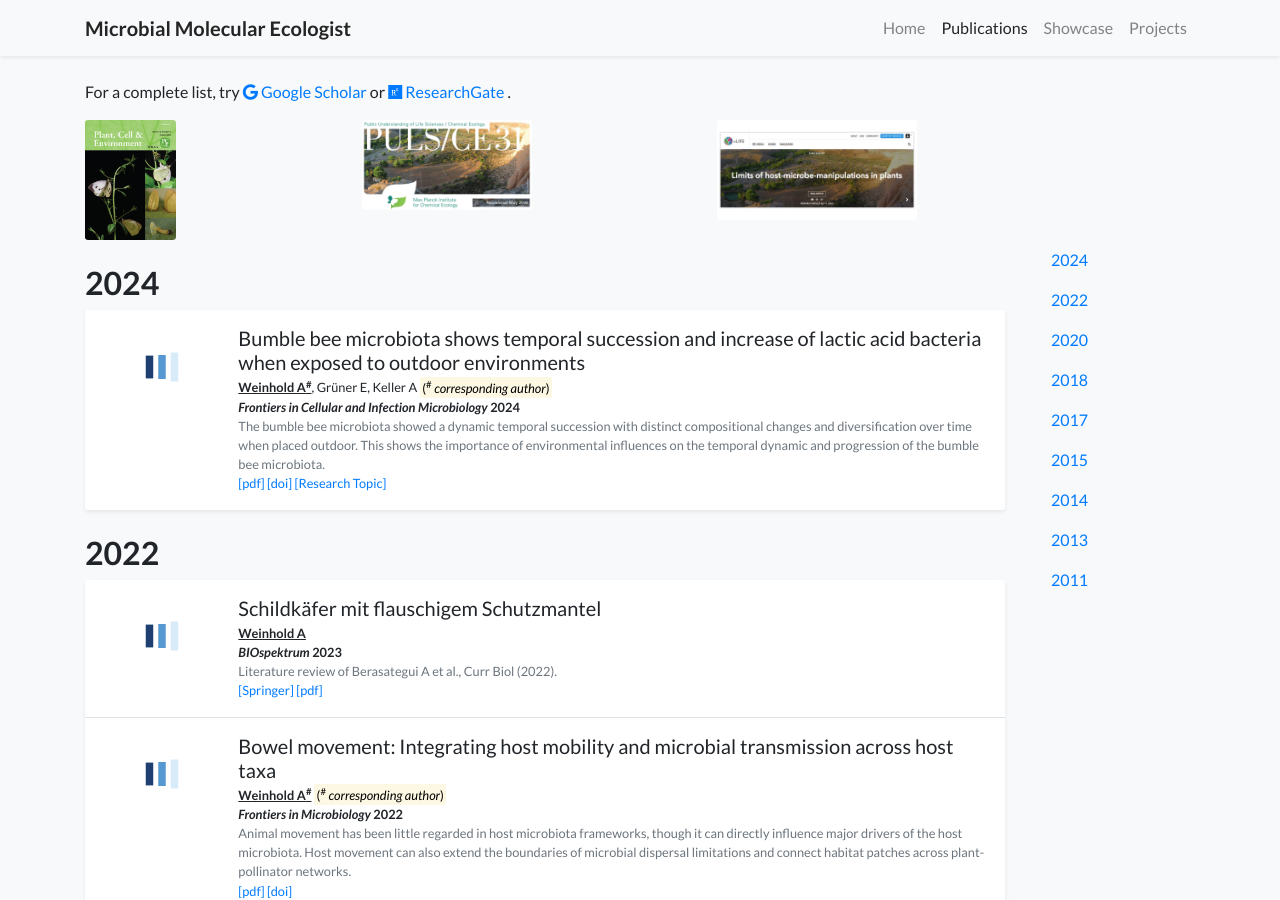
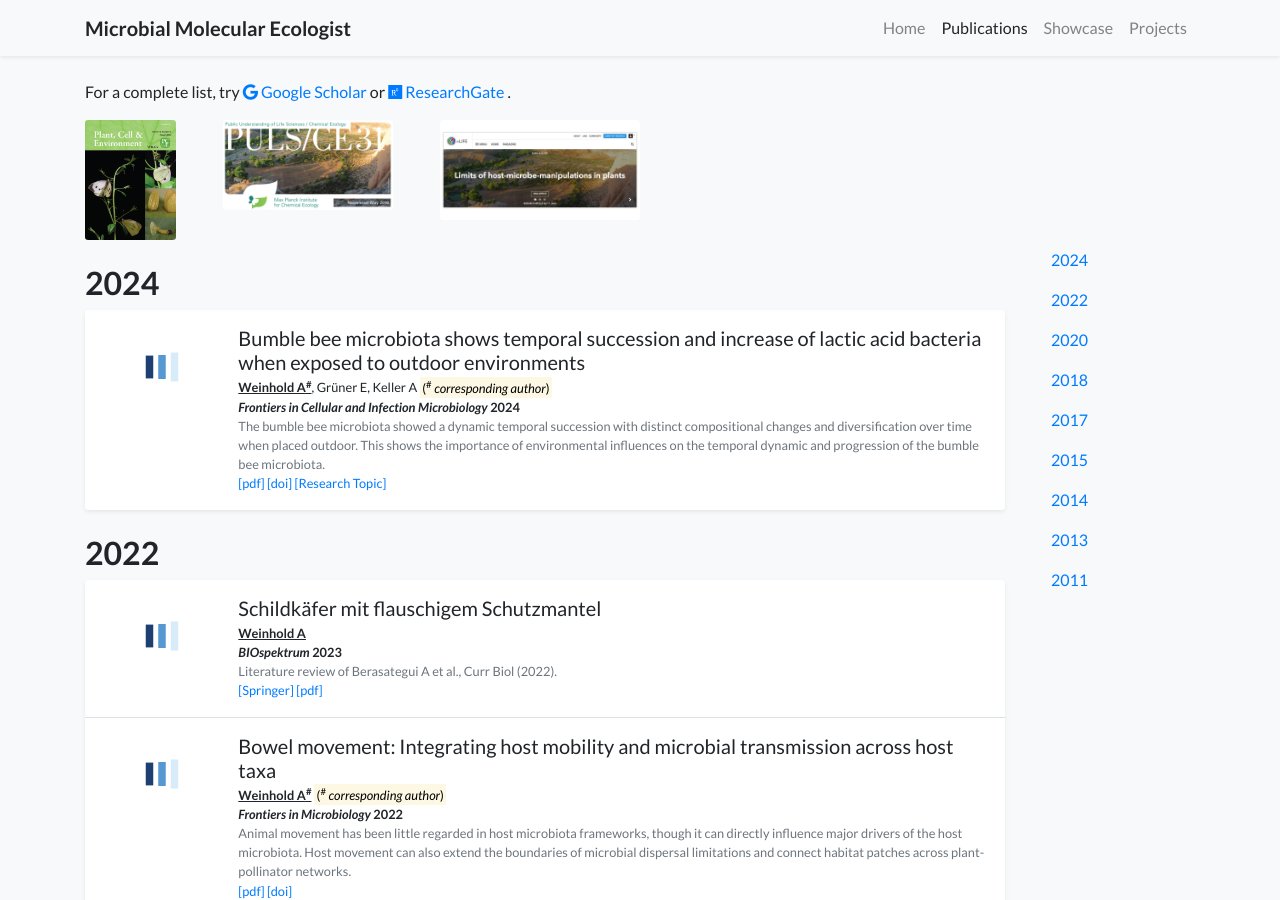
Before and after one commit to micromole/micromole.github.io, a Jekyll site: the page built from publications.html, in a window 1280 px wide and 900 px high. Built offline with Jekyll 4.4.1, drawn with Linux system fonts in a browser that asks for light colours; nearby versions of some CDN libraries; comment, search, counter and statistics services are not loaded; a style sheet for code colours, icons or effects is not loaded.

Commit message:
Update publications.html

```diff
--- a/publications.html
+++ b/publications.html
@@ -16,7 +16,7 @@
 
 <!-- Cover Image container -->
 <div class="row no-gutters mt-3">
-    <div class="col-12 col-md-9">
+    <div class="col-12 col-md-6">
         <div class="d-flex flex-wrap justify-content-between gap-2">
             <img src="/assets/images/covers/cover_PCE.jpg" alt="Image 1" class="rounded-sm img-fluid" style="height: 120px; width: auto;">
             <img src="/assets/images/covers/cover_PULS.jpg" alt="Image 2" class="rounded-sm img-fluid" style="height: 90px; width: auto;">
```
